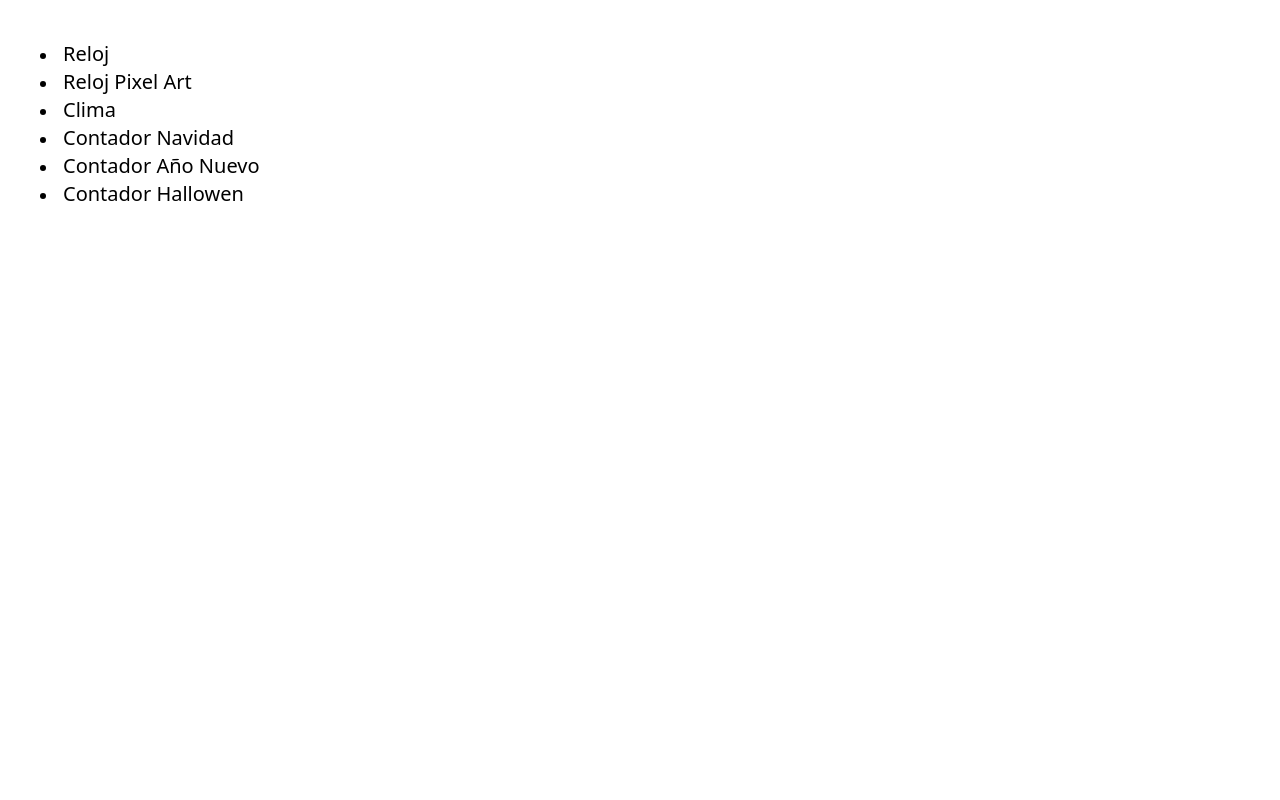
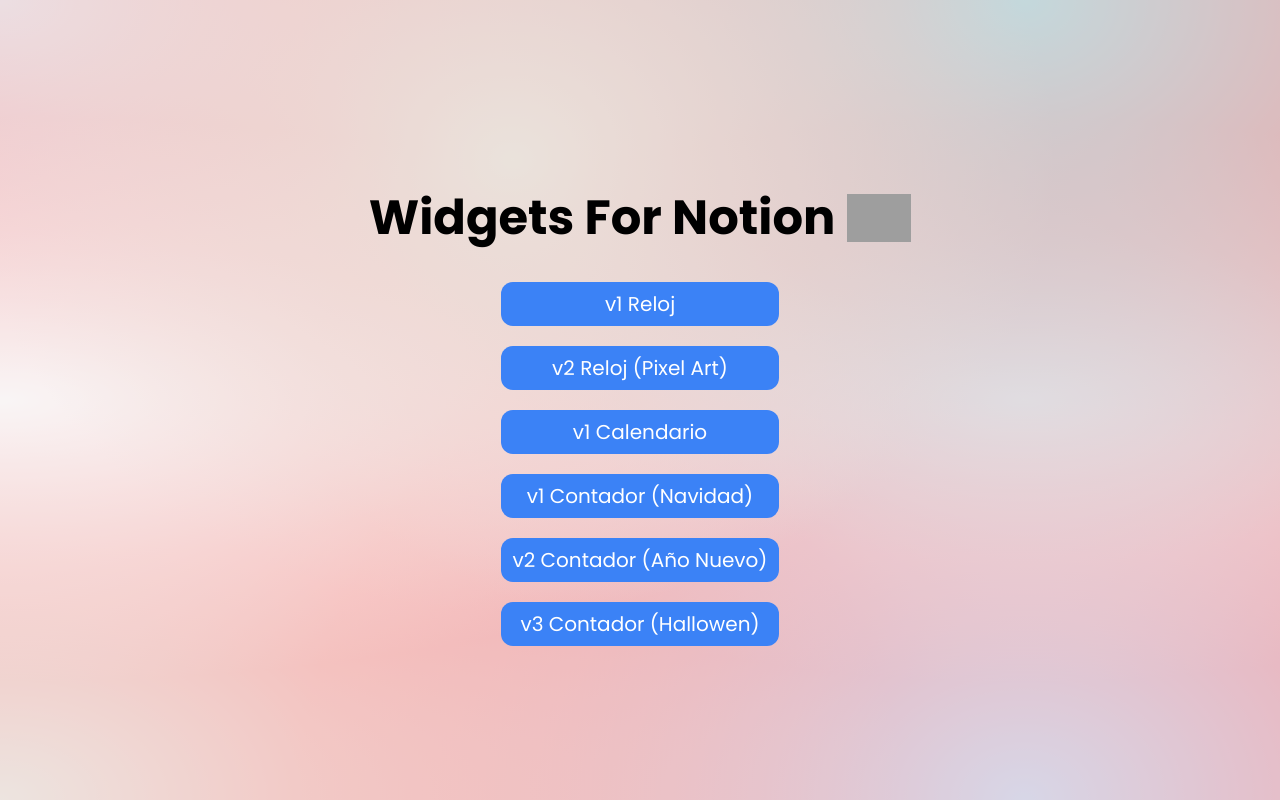
Before and after one commit to EddyBel/Widgets-for-Notion, a plain HTML site: page index.html in a window 1280 px wide. Drawn offline with nearby package versions, Linux system fonts and the light colour scheme; grey boxes are pictures that could not be loaded.

Commit message:
Se mejoro el diseño de la pagina de links para los diferentes Widgets Se escribio un Readme apropiado para el repositorio

```diff
--- a/index.html
+++ b/index.html
@@ -1,44 +1,111 @@
 <!DOCTYPE html>
 <html lang="es">
+
 <head>
     <meta charset="UTF-8">
     <meta name="viewport" content="width=device-width, initial-scale=1.0">
     <script src="https://cdn.tailwindcss.com"></script>
     <title>Widgets For Notion</title>
+
+    <style>
+        @import url('https://fonts.googleapis.com/css2?family=Poppins:ital,wght@0,100;0,200;0,300;0,400;0,500;0,600;0,700;0,800;0,900;1,100;1,200;1,300;1,400;1,500;1,600;1,700;1,800;1,900&display=swap');
+
+        * {
+            margin: 0;
+            padding: 0;
+            box-sizing: border-box;
+            font-family: 'Poppins', sans-serif;
+        }
+
+        body {
+            background-color: hsla(0, 100%, 50%, 1);
+            background-image:
+                radial-gradient(at 40% 20%, hsla(28, 26%, 74%, 1) 0px, transparent 50%),
+                radial-gradient(at 80% 0%, hsla(189, 26%, 56%, 1) 0px, transparent 50%),
+                radial-gradient(at 0% 50%, hsla(355, 26%, 93%, 1) 0px, transparent 50%),
+                radial-gradient(at 80% 50%, hsla(340, 26%, 76%, 1) 0px, transparent 50%),
+                radial-gradient(at 0% 100%, hsla(22, 26%, 77%, 1) 0px, transparent 50%),
+                radial-gradient(at 80% 100%, hsla(242, 26%, 70%, 1) 0px, transparent 50%),
+                radial-gradient(at 0% 0%, hsla(343, 26%, 76%, 1) 0px, transparent 50%);
+            min-width: 100vw;
+            min-height: 100vh;
+            max-height: 100vh;
+            overflow: hidden;
+
+            &::before {
+                content: "";
+                position: absolute;
+                width: 100%;
+                height: 100%;
+                top: 0;
+                left: 0;
+                background: #ffffff94;
+                z-index: 1;
+            }
+        }
+    </style>
 </head>
-<body class="w-full h-full flex flex-col py-10 px-10"
 
-<ul >
-    <li >
-        <a href="./Clock/index.html" class="text-xl hover:text-blue-500 w-full">
-            Reloj
+<body class="w-full h-full flex flex-col py-5 px-10 justify-center items-center" />
+<div class="w-full h-full flex flex-col justify-center items-center max-h-[100vh]">
+    <h1 class="text-5xl font-bold text-center z-20 py-10 flex justify-center items-center gap-3">Widgets For Notion <img
+            src="https://upload.wikimedia.org/wikipedia/commons/4/45/Notion_app_logo.png" alt="Notion Logo" class="w-16"></h1>
+    <div class="flex flex-col items-center px-5 gap-5 z-20 overflow-y-auto max-h-[400px]" id="list-widgets-link">
+        <!-- Widget Links -->
+    </div>
+</div>
+
+
+<!-- Templates -->
+<template id="template-widget-link">
+    <div class="w-full py-2 px-3 bg-blue-500 rounded-xl flex justify-center items-center text-center">
+        <a href="./Clock/index.html" class="text-xl text-white w-full hover:scale-110 transition-all" id="widget-link">
+            <!-- Link Label -->
         </a>
-    </li>
-    <li >
-        <a href="./Clocks/index-clock.html" class="text-xl hover:text-blue-500 w-full">
-            Reloj Pixel Art
-        </a>
-    </li>
-    <li>
-        <a href="./Calendar/index.html" class="text-xl hover:text-blue-500">
-            Clima
-        </a>
-    </li>
-    <li>
-        <a href="./holidays/index-navidad.html" class="text-xl hover:text-blue-500">
-            Contador Navidad
-        </a>
-    </li>
-    <li>
-        <a href="./holidays/index-año.html" class="text-xl hover:text-blue-500">
-            Contador Año Nuevo
-        </a>
-    </li>
-    <li>
-        <a href="./holidays/index-hallowen.html" class="text-xl hover:text-blue-500">
-            Contador Hallowen
-        </a>
-    </li>
-</ul>
+    </div>
+</template>
+
+<script type="module">
+
+    window.addEventListener("DOMContentLoaded", () => {
+        const $ = el => document.getElementById(el)
+        const $$ = el => document.querySelectorAll(el)
+
+        const links = [{
+            label: "v1 Reloj",
+            url: "./Clock/index.html"
+        }, {
+            label: "v2 Reloj (Pixel Art)",
+            url: "./Clocks/index-clock.html"
+        }, {
+            label: "v1 Calendario",
+            url: "./Calendar/index.html"
+        }, {
+            label: "v1 Contador (Navidad)",
+            url: "./holidays/index-navidad.html"
+        }, {
+            label: "v2 Contador (Año Nuevo)",
+            url: "./holidays/index-año.html"
+        }, {
+            label: "v3 Contador (Hallowen)",
+            url: "./holidays/index-hallowen.html"
+        }]
+
+        const $widgetLink = $("template-widget-link")
+        const $containerWidgetsLink = $("list-widgets-link")
+
+        links.forEach(link => {
+            const clone = document.importNode($widgetLink.content, true);
+            const anchor = clone.querySelector('#widget-link');
+            anchor.href = link.url;
+            anchor.textContent = link.label;
+            $containerWidgetsLink.appendChild(clone);
+        });
+
+    })
+
+</script>
+
 </body>
+
 </html>
```
Also changed, not shown: assets/Captura de pantalla 2024-06-27 230740.png (added), assets/Captura de pantalla 2024-06-27 230814.png (added), assets/Captura de pantalla 2024-06-27 230843.png (added), assets/Captura de pantalla 2024-06-27 230941.png (added), assets/preview.png (added), 1 other file.
